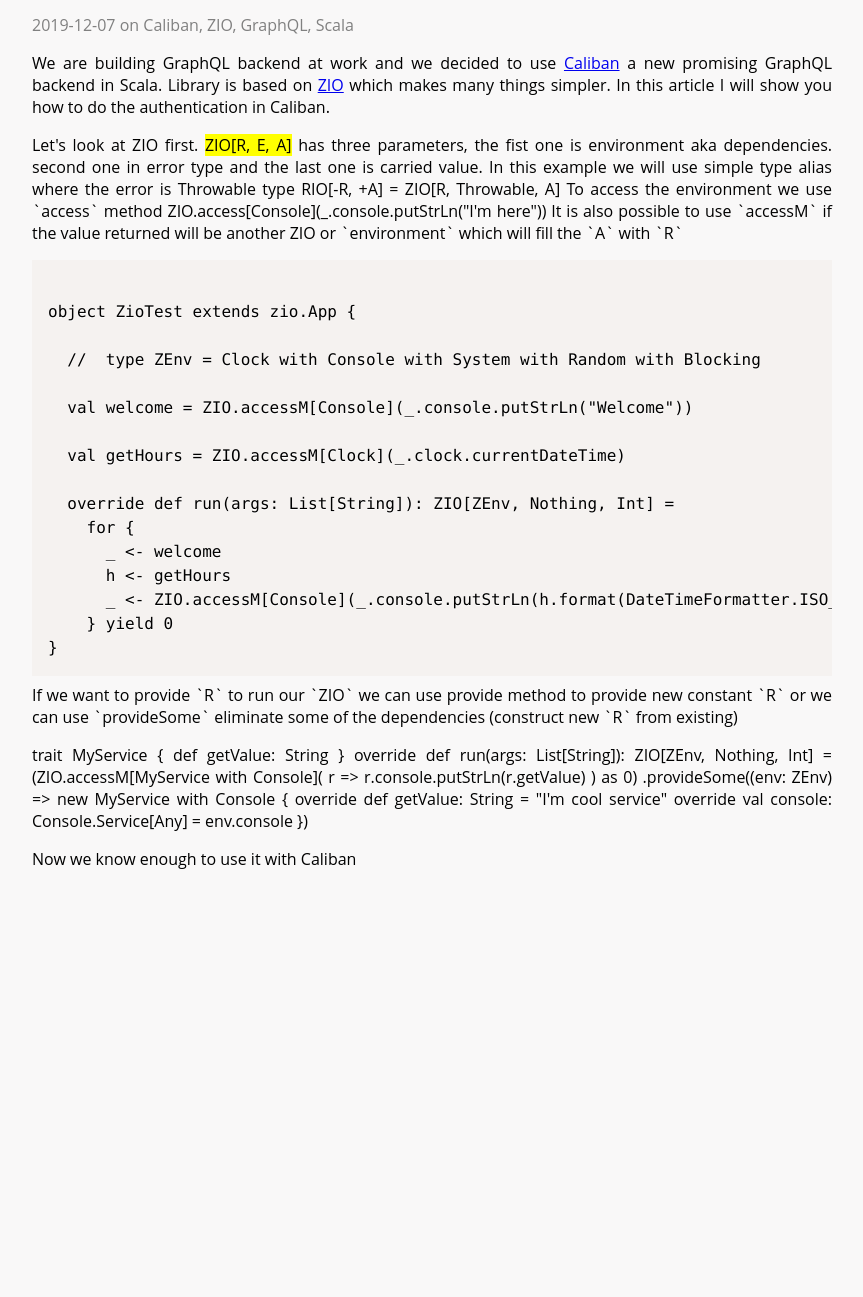
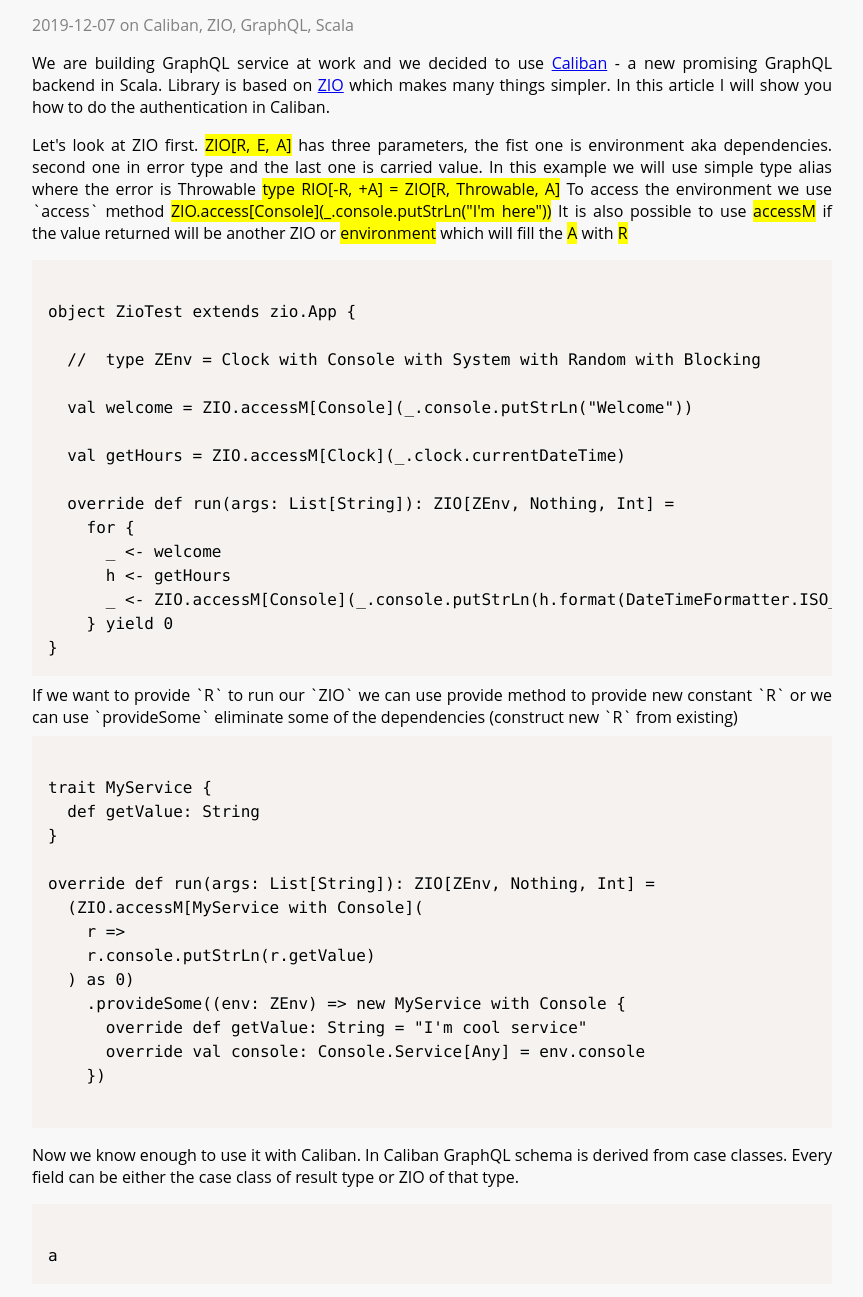
Before and after one commit to fokot/fokot.github.io, a plain HTML site: page post/caliban-auth.html in a window 1280 px wide. Shown: the part 276-1573 px from the top of the page, without its empty margins (208-1071 px from the left). Before the commit the page ends 1292 px from the top, so only its background shows below. Drawn offline with nearby package versions, Linux system fonts and the light colour scheme; a script that the page names is missing.

Commit message:
refactor

```diff
--- a/post/caliban-auth.html
+++ b/post/caliban-auth.html
@@ -1,6 +1,6 @@
 <html><head><link rel="stylesheet" type="text/css" href="/static/styles.css" /><link rel="stylesheet" type="text/css" href="https://cdn.jsdelivr.net/npm/prismjs@1.17.1/themes/prism.css" /><script src="https://cdn.jsdelivr.net/npm/prismjs@1.17.1/prism.min.js"></script><script src="https://cdn.jsdelivr.net/npm/prismjs@1.17.1/plugins/autoloader/prism-autoloader.min.js"></script></head><body><img class="article-image" src="/static/img/sunset.jpg" /><a class="main-page-link" href="/">fokot.github.io</a><a class="github-icon" href="https://github.com/fokot"><img src="/static/img/github.svg" /></a><div class="read"><h1>Authentication in Caliban</h1><div class="tags">2019-12-07 on Caliban, ZIO, GraphQL, Scala</div><p>
-  We are building GraphQL backend at work and we decided to use
-  <a href="https://ghostdogpr.github.io/caliban/" target="_blank">Caliban</a> a new
+  We are building GraphQL service at work and we decided to use
+  <a href="https://ghostdogpr.github.io/caliban/" target="_blank">Caliban</a> - a new
   promising GraphQL backend in Scala. Library is based on
   <a href="https://zio.dev/" target="_blank">ZIO</a> which makes many things simpler.
   In this article I will show you how to do the authentication in Caliban.</p>
@@ -11,14 +11,13 @@
   <span class="x">ZIO[R, E, A]</span> has three parameters, the fist one is environment aka dependencies.
   second one in error type and the last one is carried value. In this example we will
   use simple type alias where the error is Throwable
-   type RIO[-R, +A]  = ZIO[R, Throwable, A]
+  <span class="x">type RIO[-R, +A]  = ZIO[R, Throwable, A]</span>
   To access the environment we use `access` method
-  ZIO.access[Console](_.console.putStrLn(&quot;I'm here&quot;))
-  It is also possible to use `accessM` if the value returned will be another ZIO or
-  `environment` which will fill the `A` with `R`
+  <span class="x">ZIO.access[Console](_.console.putStrLn(&quot;I'm here&quot;))</span>
+  It is also possible to use <span class="x">accessM</span> if the value returned will be another ZIO or
+  <span class="x">environment</span> which will fill the <span class="x">A</span> with <span class="x">R</span>
 
-  <pre>
-    <code class="language-scala">
+  <pre><code class="language-scala">
 object ZioTest extends zio.App {
 
   //  type ZEnv = Clock with Console with System with Random with Blocking
@@ -33,12 +32,12 @@ object ZioTest extends zio.App {
       h &lt;- getHours
       _ &lt;- ZIO.accessM[Console](_.console.putStrLn(h.format(DateTimeFormatter.ISO_OFFSET_DATE_TIME)))
     } yield 0
-}</code>
-</pre>
+}</code></pre>
+
   If we want to provide `R` to run our `ZIO` we can use provide method to provide new constant `R`
   or we can use `provideSome` eliminate some of the dependencies (construct new `R` from existing)
 
-</p>
+  <pre><code class="language-scala">
 trait MyService {
   def getValue: String
 }
@@ -52,9 +51,16 @@ override def run(args: List[String]): ZIO[ZEnv, Nothing, Int] =
       override def getValue: String = &quot;I'm cool service&quot;
       override val console: Console.Service[Any] = env.console
     })
+     </code></pre>
+</p>
+<p>
+  Now we know enough to use it with Caliban. In Caliban GraphQL schema is derived from case classes.
+  Every field can be either the case class of result type or ZIO of that type.
+  <pre><code class="language-scala">
+a </code></pre>
 
-<p>
-  Now we know enough to use it with Caliban
+
+
 
 
 
```
Also changed, not shown: index.html (+2 -2 lines), 6 other files.
